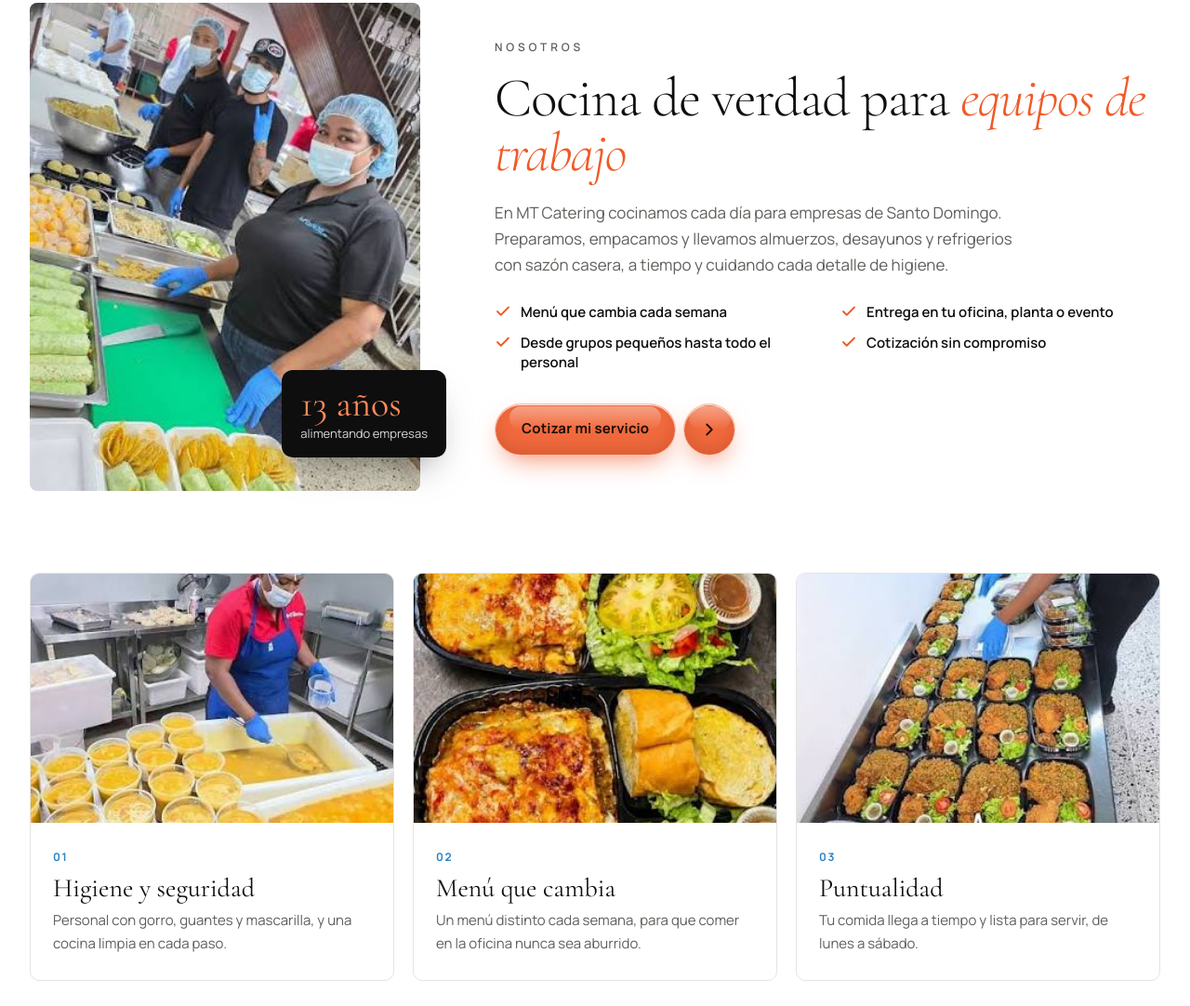
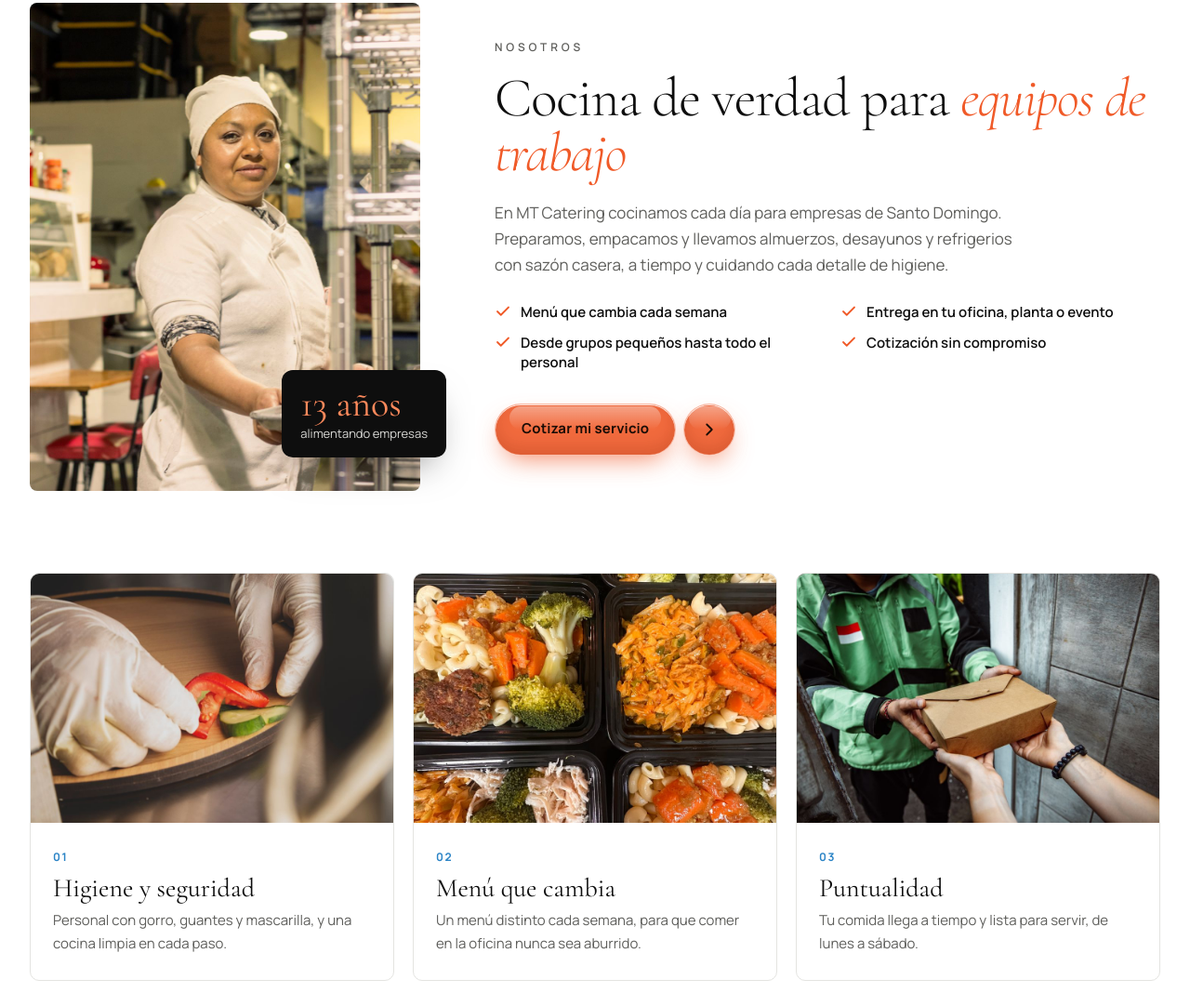
Before and after one commit to Cristhian020/mt-catering, a plain HTML site: page index.html in a window 1280 px wide. Shown: the part 1035-2117 px from the top of the page at 93% size. Drawn offline with nearby package versions, Linux system fonts and the light colour scheme; no server answers.

Commit message:
Fotos nuevas en «Nosotros»: cocinera, higiene, menú y entrega
Co-Authored-By: Claude Opus 5.5 <noreply@anthropic.com>

```diff
--- a/index.html
+++ b/index.html
@@ -104,7 +104,7 @@
     <div class="container">
       <div class="about-top">
         <div class="about-photo" data-anim="up">
-          <img src="img/galeria/mt-equipo-refrigerios.jpg" alt="Equipo de MT Catering preparando refrigerios con gorro, guantes y mascarilla" loading="lazy">
+          <img src="img/fotos/nosotros-equipo.jpg" alt="Cocinera con gorro y uniforme trabajando en una cocina profesional" loading="lazy">
           <div class="about-badge"><strong>13 años</strong><span>alimentando empresas</span></div>
         </div>
         <div class="about-text">
@@ -122,15 +122,15 @@
       </div>
       <div class="about-values">
         <article class="value-card" data-anim="up">
-          <div class="img"><img src="img/galeria/mt-sopas-personal.jpg" alt="Cocinera con gorro, guantes y mascarilla sirviendo sopas" loading="lazy"></div>
+          <div class="img"><img src="img/fotos/nosotros-higiene.jpg" alt="Manos con guantes acomodando pepino y tomate en una bandeja" loading="lazy"></div>
           <div class="b"><span class="num">01</span><h3>Higiene y seguridad</h3><p>Personal con gorro, guantes y mascarilla, y una cocina limpia en cada paso.</p></div>
         </article>
         <article class="value-card" data-anim="up">
-          <div class="img"><img src="img/galeria/mt-lasana-empacada.jpg" alt="Lasaña con ensalada y pan empacada para entregar" loading="lazy"></div>
+          <div class="img"><img src="img/fotos/nosotros-menu.jpg" alt="Almuerzos variados en envases con pollo, pasta y vegetales" loading="lazy"></div>
           <div class="b"><span class="num">02</span><h3>Menú que cambia</h3><p>Un menú distinto cada semana, para que comer en la oficina nunca sea aburrido.</p></div>
         </article>
         <article class="value-card" data-anim="up">
-          <div class="img"><img src="img/galeria/mt-almuerzos-listos.jpg" alt="Mesa con almuerzos empacados listos para la entrega" loading="lazy"></div>
+          <div class="img"><img src="img/fotos/nosotros-entrega.jpg" alt="Entrega de una caja de almuerzo en la mano del cliente" loading="lazy"></div>
           <div class="b"><span class="num">03</span><h3>Puntualidad</h3><p>Tu comida llega a tiempo y lista para servir, de lunes a sábado.</p></div>
         </article>
       </div>
```
Also changed, not shown: img/fotos/nosotros-entrega.jpg (added), img/fotos/nosotros-equipo.jpg (added), img/fotos/nosotros-higiene.jpg (added), img/fotos/nosotros-menu.jpg (added).
